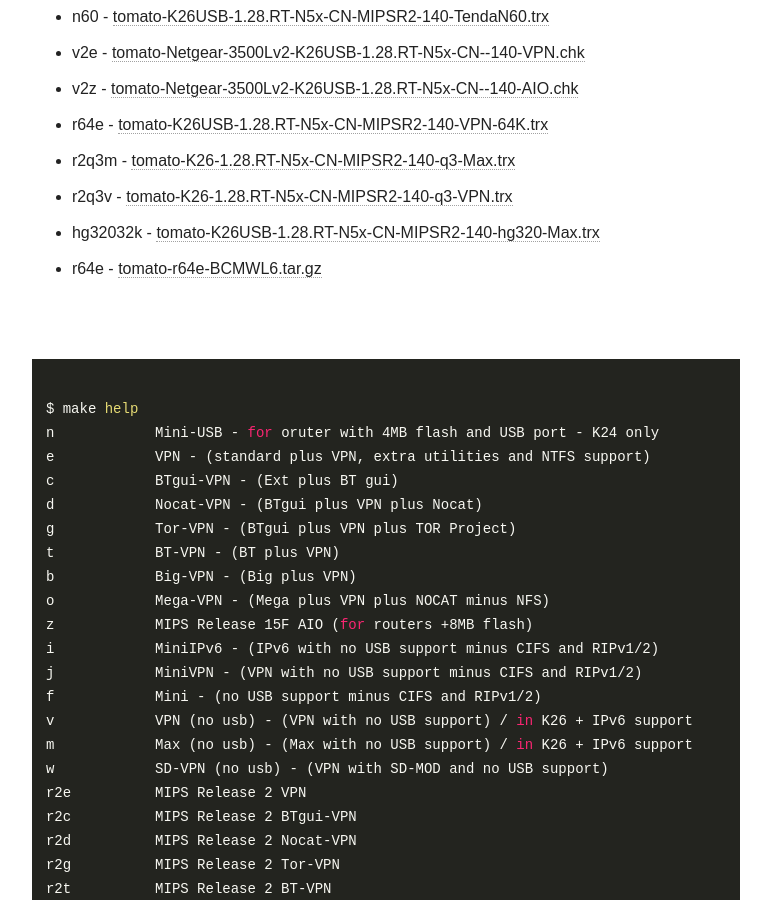
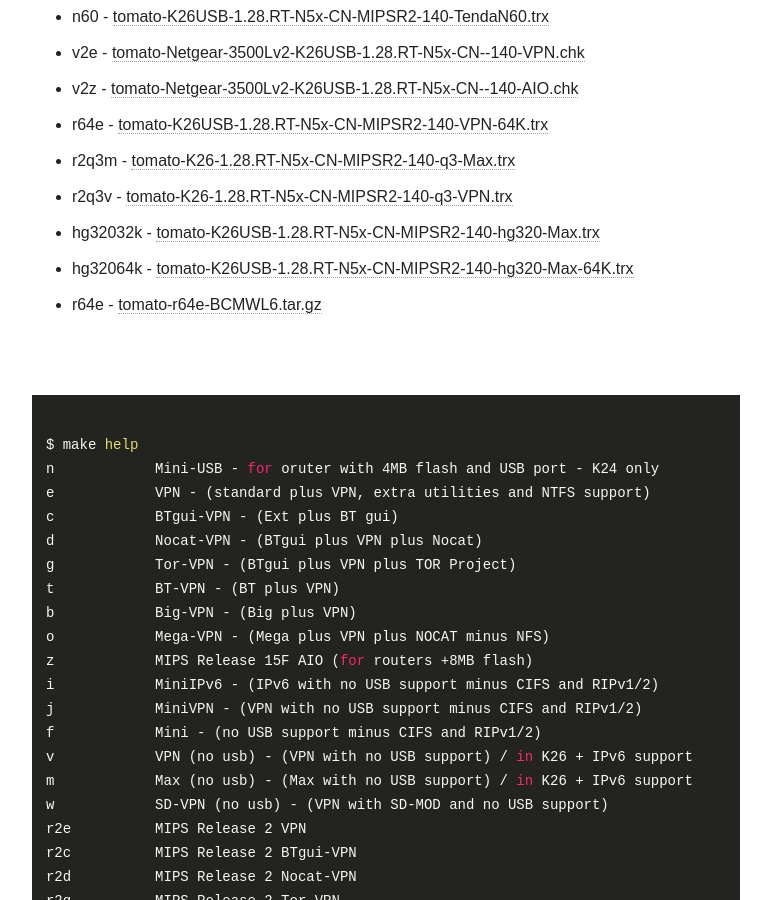
Before and after one commit to oglopss/tomato-ci-ctf-jekyll, a Jekyll site: the page built from index.html, in a window 1280 px wide and 900 px high, scrolled down 2143 px. Shown: the whole window, without its empty margins (254-1025 px from the left). Built offline with Jekyll 4.4.1, drawn with Linux system fonts in a browser that asks for light colours; nearby versions of some CDN libraries.

Commit message:
Travis build 3 hg32064k pushed to gh-pages

```diff
--- a/_data/ss.yml
+++ b/_data/ss.yml
@@ -50,3 +50,4 @@
   - 0054 r64e tomato-r64e-BCMWL6.tar.gz
   - 0052 hg32032k tomato-K26USB-1.28.RT-N5x-CN-MIPSR2-140-hg320-Max.trx
   - 0047 v2z tomato-Netgear-3500Lv2-K26USB-1.28.RT-N5x-CN--140-AIO.chk
+  - 0053 hg32064k tomato-K26USB-1.28.RT-N5x-CN-MIPSR2-140-hg320-Max-64K.trx
```
